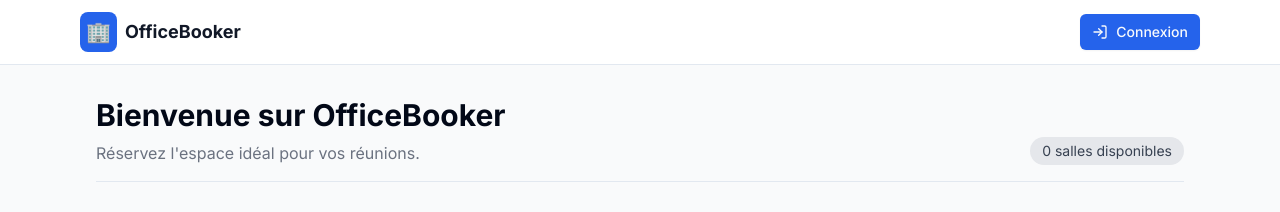
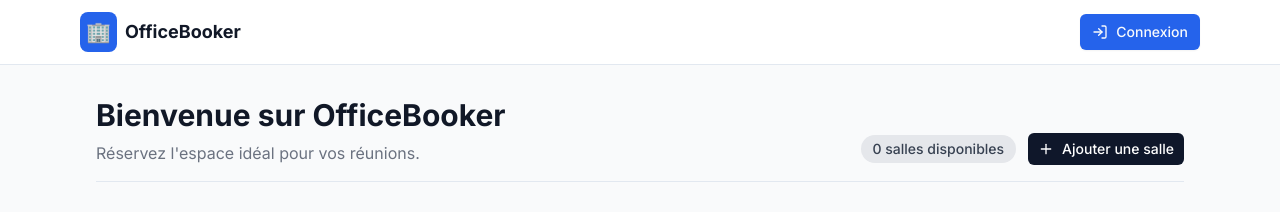
Before and after one commit to MathiasJourdain/OfficeBooker, a Next.js app: page / in a window 1280 px wide. Shown: the top 212 px of the page. Built offline with nearby package versions, Linux system fonts and the light colour scheme; no server answers; the database is empty.

Commit message:
ajout bouton création de salle

```diff
--- a/app/page.tsx
+++ b/app/page.tsx
@@ -2,8 +2,13 @@ import { createClient } from "@/utils/supabase/server"
 import { SuccessPopup } from "@/components/home/SuccessPopup"
 import { ErrorPopup } from "@/components/home/ErrorPopup"
 import { RoomsGrid } from "@/components/home/RoomsGrid"
+import { HomeHeader } from "@/components/home/HomeHeader" // 👈 Import du nouveau composant
 
-export default async function Home({ searchParams }: { searchParams: Promise<{ bookingSuccess?: string; error?: string }> }) {
+export default async function Home({
+  searchParams,
+}: {
+  searchParams: Promise<{ bookingSuccess?: string; error?: string }>
+}) {
   const params = await searchParams
   const showSuccessPopup = params.bookingSuccess === "true"
   const errorMessage = params.error
@@ -13,17 +18,18 @@ export default async function Home({ searchParams }: { searchParams: Promise<{ b
 
   return (
     <main className="min-h-screen bg-gray-50">
+      {/* Popups de notification */}
       {showSuccessPopup && <SuccessPopup />}
       {errorMessage && <ErrorPopup message={errorMessage} />}
+
       <div className="max-w-6xl mx-auto p-8">
-        <div className="flex justify-between items-end mb-8 border-b pb-4">
-          <div>
-            <h1 className="text-3xl font-bold">Bienvenue sur OfficeBooker</h1>
-            <p className="text-gray-500 mt-2">Réservez l'espace idéal pour vos réunions.</p>
-          </div>
-          <span className="text-sm bg-gray-200 px-3 py-1 rounded-full text-gray-700">{rooms?.length || 0} salles disponibles</span>
-        </div>
-        <section><RoomsGrid rooms={rooms ?? undefined} /></section>
+        {/* Header avec Titre + Bouton Ajouter */}
+        <HomeHeader count={rooms?.length || 0} />
+
+        {/* Grille des salles */}
+        <section>
+          <RoomsGrid rooms={rooms ?? undefined} />
+        </section>
       </div>
     </main>
   )
--- /dev/null
+++ b/components/home/HomeHeader.tsx
@@ -0,0 +1,32 @@
+import Link from "next/link"
+import { Button } from "@/components/ui/button"
+import { Plus } from "lucide-react"
+
+interface HomeHeaderProps {
+  count: number
+}
+
+export function HomeHeader({ count }: HomeHeaderProps) {
+  return (
+    <div className="flex flex-col md:flex-row justify-between items-end mb-8 gap-4 border-b pb-4">
+      <div>
+        <h1 className="text-3xl font-bold text-gray-900">Bienvenue sur OfficeBooker</h1>
+        <p className="text-gray-500 mt-2">Réservez l'espace idéal pour vos réunions.</p>
+      </div>
+
+      <div className="flex items-center gap-3">
+        {/* Compteur de salles */}
+        <span className="text-sm font-medium bg-gray-200 px-3 py-1 rounded-full text-gray-700">
+          {count} salles disponibles
+        </span>
+
+        {/* Bouton Ajouter */}
+        <Link href="/rooms/add">
+          <Button size="sm" className="bg-slate-900 text-white gap-2 hover:bg-slate-800">
+            <Plus className="w-4 h-4" /> Ajouter une salle
+          </Button>
+        </Link>
+      </div>
+    </div>
+  )
+}
```
